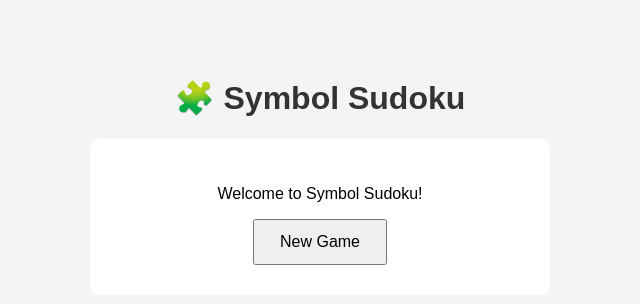
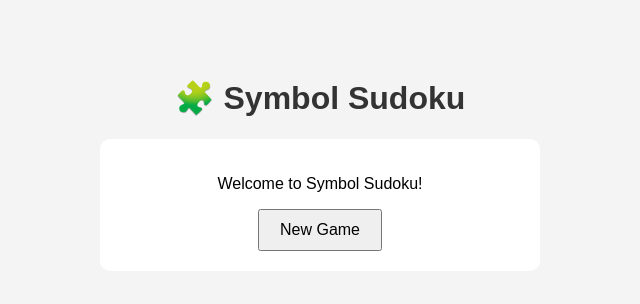
Before and after one commit to reshmapasula-prog/Symbolsudoku, a Flask app: page / in a window 1280 px wide. Shown: the top 304 px of the page, without its empty margins (320-960 px from the left). Run offline with Flask 3, Linux system fonts and the light colour scheme.

Commit message:
Reduce padding in game container and button

```diff
--- a/static/style.css
+++ b/static/style.css
@@ -11,14 +11,14 @@ h1 {
 
 #game {
     background: white;
-    padding: 30px;
+    padding: 20px;
     margin: auto;
     width: 400px;
     border-radius: 10px;
 }
 
 button {
-    padding: 12px 25px;
+    padding: 10px 20px;
     font-size: 16px;
     cursor: pointer;
 }
```
